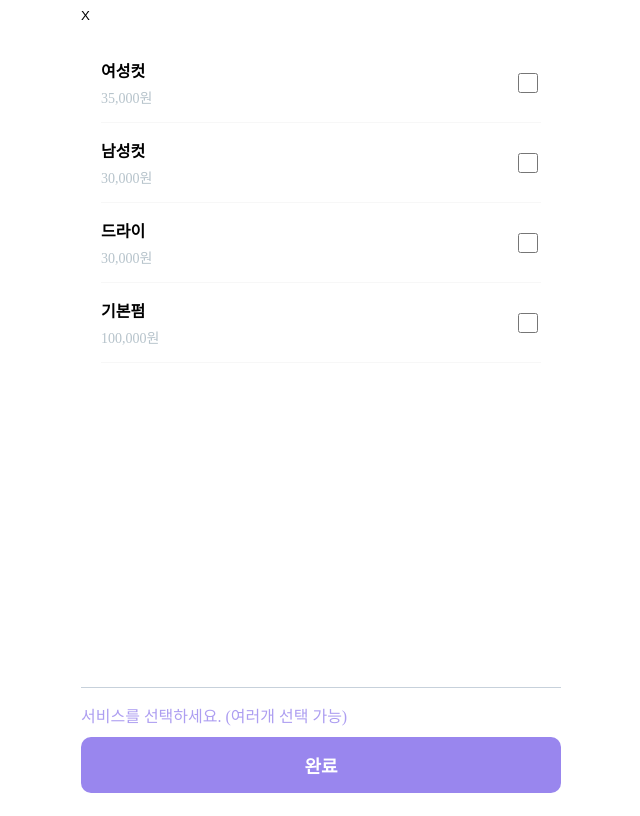
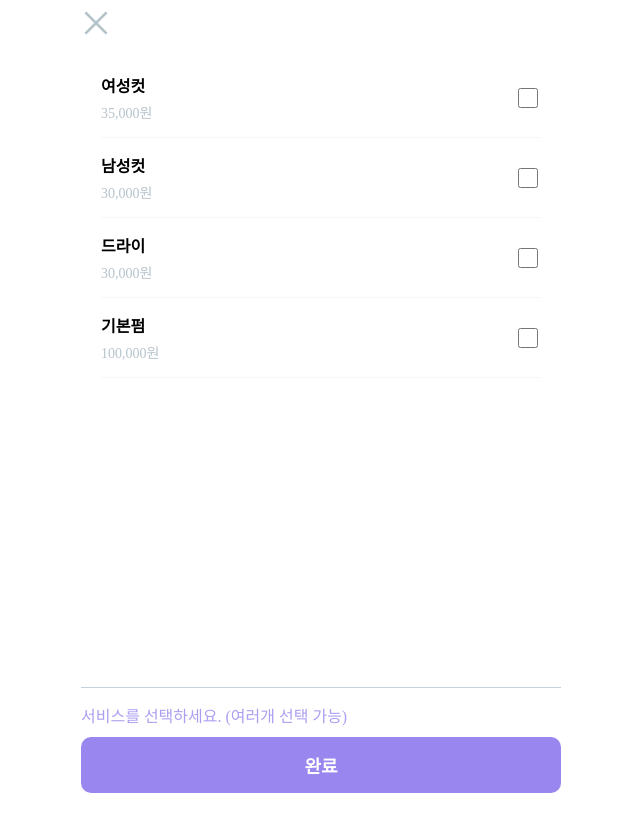
Before and after one commit to dmdeh/colavo-payment, a React (Vite) app: page /services in a window 1280 px wide. Shown: the whole page, without its empty margins (319-959 px from the left). Built offline with nearby package versions, Linux system fonts and the light colour scheme.

Commit message:
style: ant-design 설치 및 아이콘 추가

```diff
--- a/package.json
+++ b/package.json
@@ -10,6 +10,7 @@
     "preview": "vite preview"
   },
   "dependencies": {
+    "@ant-design/icons": "^5.5.2",
     "react": "^18.3.1",
     "react-dom": "^18.3.1",
     "react-router-dom": "^7.1.1",
--- a/src/pages/Cart.tsx
+++ b/src/pages/Cart.tsx
@@ -3,6 +3,7 @@ import theme from "../styles/theme";
 import { Container, Header, Main, Footer } from "../styles/layout";
 import { useNavigate } from "react-router-dom";
 import { NextButton } from "../styles/button";
+import { PlusCircleOutlined } from "@ant-design/icons";
 
 const Cart = () => {
   const navigate = useNavigate();
@@ -14,8 +15,12 @@ const Cart = () => {
       </Header>
       <Main>
         <MenuContainer>
-          <MenuButton $menu="services" onClick={() => navigate("/services")}>+ 시술</MenuButton>
-          <MenuButton $menu="discounts" onClick={() => navigate("/discounts")}>+ 할인</MenuButton>
+          <MenuButton $menu="services" onClick={() => navigate("/services")}>
+            <PlusCircleOutlined /> 시술
+          </MenuButton>
+          <MenuButton $menu="discounts" onClick={() => navigate("/discounts")}>
+            <PlusCircleOutlined /> 할인
+          </MenuButton>
         </MenuContainer>
         {/* item */}
       </Main>
@@ -58,6 +63,9 @@ const MenuButton = styled.button<{ $menu: string }>`
   border-radius: 20px;
   display: flex;
   justify-content: center;
+  align-items: center;
+  gap: 10px;
+  cursor: pointer;
 `;
 
 const Total = styled.div`
--- a/src/pages/Services.tsx
+++ b/src/pages/Services.tsx
@@ -3,6 +3,7 @@ import theme from "../styles/theme";
 import { Container, Header, Main, Footer } from "../styles/layout";
 import { useNavigate } from "react-router-dom";
 import { NextButton } from "../styles/button";
+import { CloseOutlined } from "@ant-design/icons";
 
 const Services = () => {
   const navigate = useNavigate();
@@ -34,7 +35,9 @@ const Services = () => {
   return (
     <Container>
       <Header>
-        <CloseButton onClick={() => navigate(-1)}>X</CloseButton>
+        <CloseButton onClick={() => navigate(-1)}>
+          <CloseOutlined style={{ fontSize: "30px", color: theme.colors.gray300 }}/>
+        </CloseButton>
       </Header>
       <Main>
         <ServiceList>
@@ -61,10 +64,8 @@ const Services = () => {
 
 export default Services;
 
-const CloseButton = styled.button`
-  background: none;
-  border: none;
-  padding: 0;
+const CloseButton = styled.div`
+  cursor: pointer;
 `;
 
 const ServiceList = styled.div`
--- a/src/styles/button.ts
+++ b/src/styles/button.ts
@@ -10,4 +10,5 @@ export const NextButton = styled.button`
   border-radius: 10px;
   font-weight: 600;
   font-size: large;
+  cursor: pointer;
 `;
```
Also changed, not shown: 1 other file (tests, documents, lock files or other folders).
